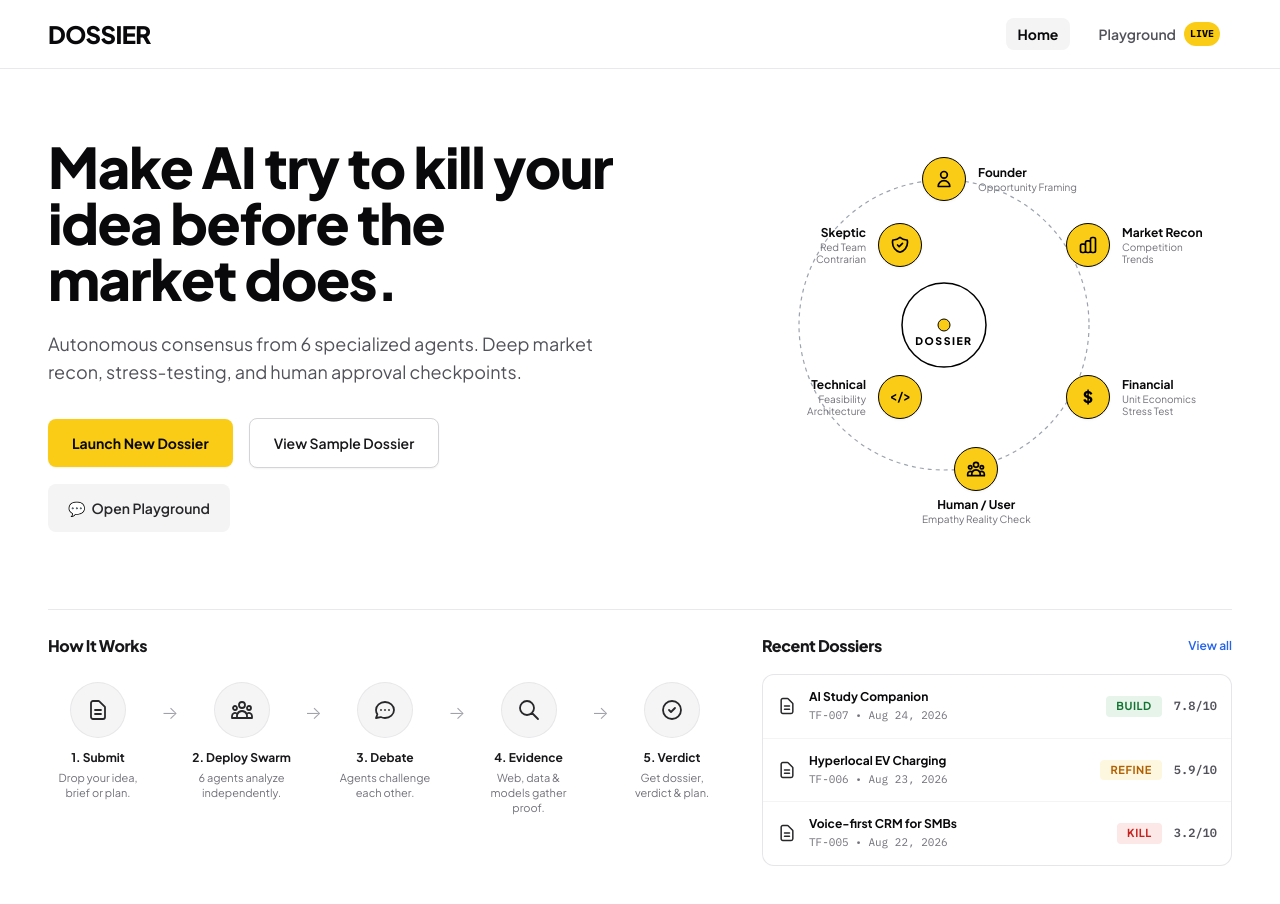
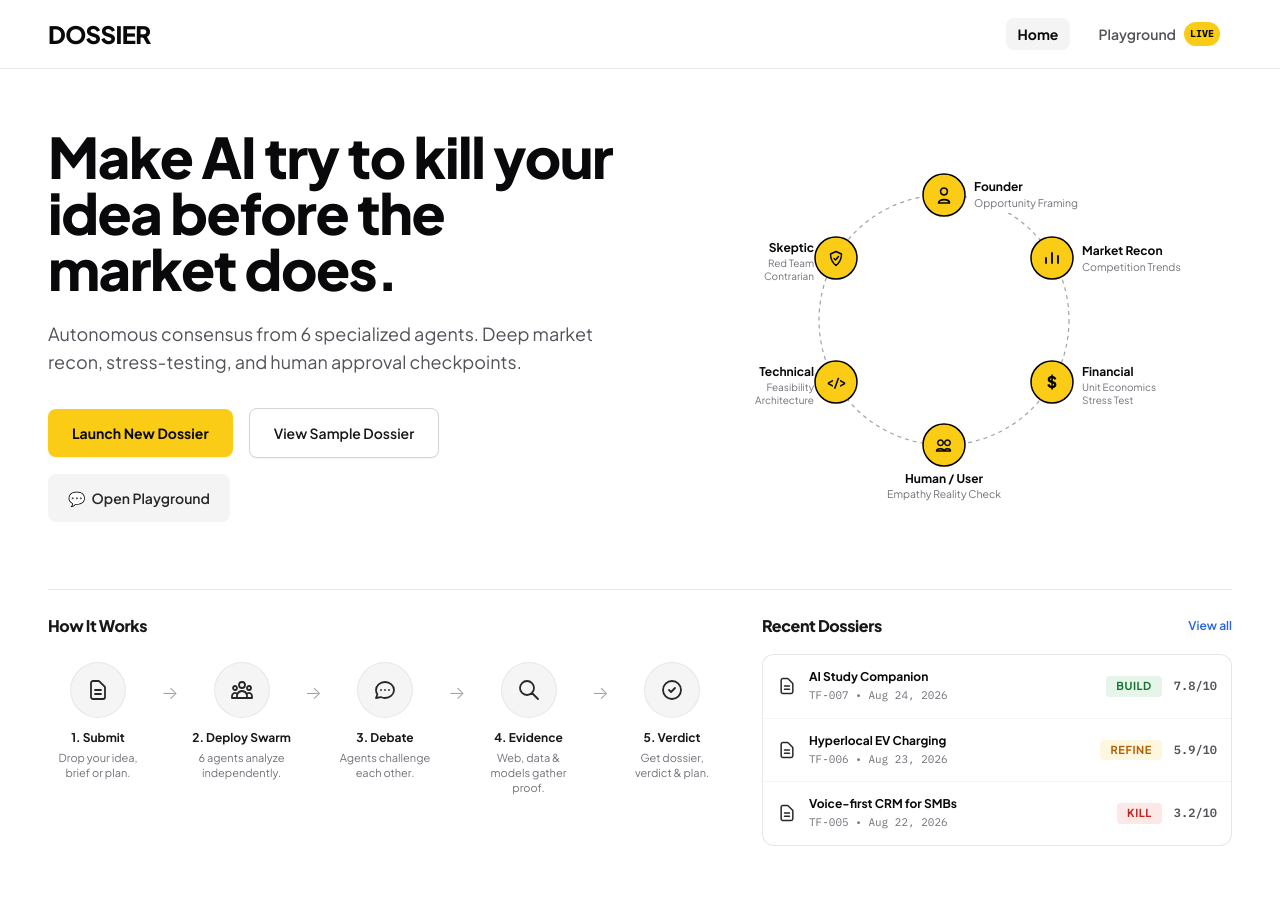
Before and after one commit to sanjeevafk/dossier, a website: page public/index.html in a window 1280 px wide. Drawn offline with nearby package versions, Linux system fonts and the light colour scheme.

Commit message:
fix(ui): remove center dossier node and eliminate dashed line overlap on agent labels

```diff
--- a/public/index.html
+++ b/public/index.html
@@ -157,105 +157,88 @@
 
         <!-- Right Column: Swarm Orbit Diagram -->
         <div class="lg:col-span-6 flex items-center justify-center">
-          <div class="orbit-container">
+          <div class="w-full max-w-[520px] h-[400px] flex items-center justify-center select-none">
+            <svg class="w-full h-full" viewBox="0 0 520 400" fill="none" xmlns="http://www.w3.org/2000/svg">
 
-            <!-- Orbit SVG Dashed Ring & Sleek Center Hub (No Dog-Ear Paper) -->
-            <svg class="absolute inset-0 w-full h-full pointer-events-none" viewBox="0 0 520 420" fill="none" xmlns="http://www.w3.org/2000/svg">
-              <!-- Dashed Circular Orbit line (radius 145px around center (260, 200)) -->
-              <ellipse cx="260" cy="200" rx="145" ry="145" stroke="#9ca3af" stroke-width="1.2" stroke-dasharray="4 4" fill="none" />
+              <!-- Dashed Circular Orbit (Clean, completely empty center) -->
+              <circle cx="260" cy="195" r="125" stroke="#9ca3af" stroke-width="1.2" stroke-dasharray="4 4" fill="none" />
 
-              <!-- Clean Center Hub Node (No paper / dog-ear symbol) -->
-              <g transform="translate(260, 200)">
-                <!-- Inner subtle pulse circle -->
-                <circle cx="0" cy="0" r="42" fill="#ffffff" stroke="#000000" stroke-width="1.5" />
-                <circle cx="0" cy="0" r="6" fill="#facc15" stroke="#000000" stroke-width="1" />
-                <text x="0" y="20" font-family="'Plus Jakarta Sans', sans-serif" font-weight="900" font-size="10.5" fill="#000000" text-anchor="middle" letter-spacing="1.5">DOSSIER</text>
+              <!-- ================= 1. FOUNDER (Top Center) ================= -->
+              <g transform="translate(260, 70)">
+                <!-- Text Label Background to avoid dashed line collision -->
+                <rect x="26" y="-20" width="145" height="38" fill="#ffffff" rx="4" />
+                <text x="30" y="-4" font-family="'Plus Jakarta Sans', sans-serif" font-weight="700" font-size="12" fill="#09090b">Founder</text>
+                <text x="30" y="12" font-family="'Plus Jakarta Sans', sans-serif" font-weight="400" font-size="10.5" fill="#71717a">Opportunity Framing</text>
+                <!-- Node Circle -->
+                <circle cx="0" cy="0" r="21" fill="#facc15" stroke="#000000" stroke-width="1.5" />
+                <!-- Person Icon -->
+                <path d="M 0 -7 A 3.5 3.5 0 1 1 -0.01 -7 Z M -5.5 8 C -5.5 3.5 5.5 3.5 5.5 8 Z" fill="none" stroke="#000000" stroke-width="1.6" stroke-linecap="round" stroke-linejoin="round" />
               </g>
+
+              <!-- ================= 2. MARKET RECON (Top Right) ================= -->
+              <g transform="translate(368, 133)">
+                <!-- Text Label Background -->
+                <rect x="26" y="-18" width="130" height="36" fill="#ffffff" rx="4" />
+                <text x="30" y="-3" font-family="'Plus Jakarta Sans', sans-serif" font-weight="700" font-size="12" fill="#09090b">Market Recon</text>
+                <text x="30" y="13" font-family="'Plus Jakarta Sans', sans-serif" font-weight="400" font-size="10.5" fill="#71717a">Competition Trends</text>
+                <!-- Node Circle -->
+                <circle cx="0" cy="0" r="21" fill="#facc15" stroke="#000000" stroke-width="1.5" />
+                <!-- Bar Chart Icon -->
+                <path d="M -6 5 L -6 0 M 0 5 L 0 -5 M 6 5 L 6 -2" stroke="#000000" stroke-width="1.8" stroke-linecap="round" />
+              </g>
+
+              <!-- ================= 3. FINANCIAL (Bottom Right) ================= -->
+              <g transform="translate(368, 257)">
+                <!-- Text Label Background -->
+                <rect x="26" y="-22" width="130" height="46" fill="#ffffff" rx="4" />
+                <text x="30" y="-6" font-family="'Plus Jakarta Sans', sans-serif" font-weight="700" font-size="12" fill="#09090b">Financial</text>
+                <text x="30" y="9" font-family="'Plus Jakarta Sans', sans-serif" font-weight="400" font-size="10" fill="#71717a">Unit Economics</text>
+                <text x="30" y="22" font-family="'Plus Jakarta Sans', sans-serif" font-weight="400" font-size="10" fill="#71717a">Stress Test</text>
+                <!-- Node Circle -->
+                <circle cx="0" cy="0" r="21" fill="#facc15" stroke="#000000" stroke-width="1.5" />
+                <!-- Dollar Icon -->
+                <text x="0" y="5.5" font-family="'Plus Jakarta Sans', sans-serif" font-weight="800" font-size="16" fill="#000000" text-anchor="middle">$</text>
+              </g>
+
+              <!-- ================= 4. HUMAN / USER (Bottom Center) ================= -->
+              <g transform="translate(260, 320)">
+                <!-- Text Label Background -->
+                <rect x="-85" y="24" width="170" height="36" fill="#ffffff" rx="4" />
+                <text x="0" y="38" font-family="'Plus Jakarta Sans', sans-serif" font-weight="700" font-size="12" fill="#09090b" text-anchor="middle">Human / User</text>
+                <text x="0" y="53" font-family="'Plus Jakarta Sans', sans-serif" font-weight="400" font-size="10.5" fill="#71717a" text-anchor="middle">Empathy Reality Check</text>
+                <!-- Node Circle -->
+                <circle cx="0" cy="0" r="21" fill="#facc15" stroke="#000000" stroke-width="1.5" />
+                <!-- 2-People Icon -->
+                <path d="M -3.5 -5 A 2.8 2.8 0 1 1 -3.51 -5 Z M -7.5 6 C -7.5 3 0 3 0 6 Z M 3.5 -5 A 2.8 2.8 0 1 1 3.49 -5 Z M 0.5 6 C 0.5 3 6.5 3 6.5 6 Z" fill="none" stroke="#000000" stroke-width="1.4" stroke-linecap="round" stroke-linejoin="round" />
+              </g>
+
+              <!-- ================= 5. TECHNICAL (Bottom Left) ================= -->
+              <g transform="translate(152, 257)">
+                <!-- Text Label Background -->
+                <rect x="-145" y="-22" width="128" height="46" fill="#ffffff" rx="4" />
+                <text x="-22" y="-6" font-family="'Plus Jakarta Sans', sans-serif" font-weight="700" font-size="12" fill="#09090b" text-anchor="end">Technical</text>
+                <text x="-22" y="9" font-family="'Plus Jakarta Sans', sans-serif" font-weight="400" font-size="10" fill="#71717a" text-anchor="end">Feasibility</text>
+                <text x="-22" y="22" font-family="'Plus Jakarta Sans', sans-serif" font-weight="400" font-size="10" fill="#71717a" text-anchor="end">Architecture</text>
+                <!-- Node Circle -->
+                <circle cx="0" cy="0" r="21" fill="#facc15" stroke="#000000" stroke-width="1.5" />
+                <!-- Code brackets </> -->
+                <text x="0" y="4.5" font-family="'IBM Plex Mono', monospace" font-weight="800" font-size="12" fill="#000000" text-anchor="middle" letter-spacing="-1">&lt;/&gt;</text>
+              </g>
+
+              <!-- ================= 6. SKEPTIC (Top Left) ================= -->
+              <g transform="translate(152, 133)">
+                <!-- Text Label Background -->
+                <rect x="-140" y="-22" width="122" height="46" fill="#ffffff" rx="4" />
+                <text x="-22" y="-6" font-family="'Plus Jakarta Sans', sans-serif" font-weight="700" font-size="12" fill="#09090b" text-anchor="end">Skeptic</text>
+                <text x="-22" y="9" font-family="'Plus Jakarta Sans', sans-serif" font-weight="400" font-size="10" fill="#71717a" text-anchor="end">Red Team</text>
+                <text x="-22" y="22" font-family="'Plus Jakarta Sans', sans-serif" font-weight="400" font-size="10" fill="#71717a" text-anchor="end">Contrarian</text>
+                <!-- Node Circle -->
+                <circle cx="0" cy="0" r="21" fill="#facc15" stroke="#000000" stroke-width="1.5" />
+                <!-- Shield Icon -->
+                <path d="M 0 -6.5 L 5.5 -4 C 5.5 1.5 2.5 5.5 0 7.5 C -2.5 5.5 -5.5 1.5 -5.5 -4 Z M -2 0.5 L -0.5 2 L 2.5 -1.5" fill="none" stroke="#000000" stroke-width="1.4" stroke-linecap="round" stroke-linejoin="round" />
+              </g>
+
             </svg>
-
-            <!-- 1. Top Node: Founder (12 o'clock) -->
-            <div class="orbit-node" style="top: 32px; left: 238px;">
-              <div class="yellow-circle-node" title="Founder Agent">
-                <!-- Person Silhouette Icon -->
-                <svg class="w-5 h-5 text-black" fill="none" stroke="currentColor" stroke-width="2" viewBox="0 0 24 24">
-                  <path stroke-linecap="round" stroke-linejoin="round" d="M16 7a4 4 0 11-8 0 4 4 0 018 0zM12 14a7 7 0 00-7 7h14a7 7 0 00-7-7z"></path>
-                </svg>
-              </div>
-              <div class="ml-3 text-left">
-                <div class="font-bold text-xs text-zinc-950">Founder</div>
-                <div class="text-[10px] text-zinc-500 leading-tight">Opportunity Framing</div>
-              </div>
-            </div>
-
-            <!-- 2. Top-Right Node: Market Recon (~2 o'clock) -->
-            <div class="orbit-node" style="top: 98px; left: 382px;">
-              <div class="yellow-circle-node" title="Market Recon Agent">
-                <!-- Bar Chart Icon -->
-                <svg class="w-5 h-5 text-black" fill="none" stroke="currentColor" stroke-width="2" viewBox="0 0 24 24">
-                  <path stroke-linecap="round" stroke-linejoin="round" d="M9 19v-6a2 2 0 00-2-2H5a2 2 0 00-2 2v6a2 2 0 002 2h2a2 2 0 002-2zm0 0V9a2 2 0 012-2h2a2 2 0 012 2v10m-6 0a2 2 0 002 2h2a2 2 0 002-2m0 0V5a2 2 0 012-2h2a2 2 0 012 2v14a2 2 0 01-2 2h-2a2 2 0 01-2-2z"></path>
-                </svg>
-              </div>
-              <div class="ml-3 text-left">
-                <div class="font-bold text-xs text-zinc-950">Market Recon</div>
-                <div class="text-[10px] text-zinc-500 leading-tight">Competition Trends</div>
-              </div>
-            </div>
-
-            <!-- 3. Bottom-Right Node: Financial (~4 o'clock) -->
-            <div class="orbit-node" style="top: 250px; left: 382px;">
-              <div class="yellow-circle-node" title="Financial Agent">
-                <!-- Dollar Sign Icon -->
-                <span class="font-extrabold text-base text-black font-sans">$</span>
-              </div>
-              <div class="ml-3 text-left">
-                <div class="font-bold text-xs text-zinc-950">Financial</div>
-                <div class="text-[10px] text-zinc-500 leading-tight">Unit Economics</div>
-                <div class="text-[10px] text-zinc-500 leading-tight">Stress Test</div>
-              </div>
-            </div>
-
-            <!-- 4. Bottom Node: Human / User (6 o'clock) -->
-            <div class="orbit-node flex-col" style="top: 322px; left: 238px;">
-              <div class="yellow-circle-node" title="Human / User Persona Agent">
-                <!-- 2 People / Group Icon -->
-                <svg class="w-5 h-5 text-black" fill="none" stroke="currentColor" stroke-width="2" viewBox="0 0 24 24">
-                  <path stroke-linecap="round" stroke-linejoin="round" d="M17 20h5v-2a3 3 0 00-5.356-1.857M17 20H7m10 0v-2c0-.656-.126-1.283-.356-1.857M7 20H2v-2a3 3 0 015.356-1.857M7 20v-2c0-.656.126-1.283.356-1.857m0 0a5.002 5.002 0 019.288 0M15 7a3 3 0 11-6 0 3 3 0 016 0zm6 3a2 2 0 11-4 0 2 2 0 014 0zM7 10a2 2 0 11-4 0 2 2 0 014 0z"></path>
-                </svg>
-              </div>
-              <div class="text-center mt-1.5">
-                <div class="font-bold text-xs text-zinc-950">Human / User</div>
-                <div class="text-[10px] text-zinc-500 leading-tight">Empathy Reality Check</div>
-              </div>
-            </div>
-
-            <!-- 5. Bottom-Left Node: Technical (~8 o'clock) -->
-            <div class="orbit-node flex-row-reverse" style="top: 250px; right: 282px;">
-              <div class="yellow-circle-node" title="Technical Architect Agent">
-                <!-- Code brackets </> -->
-                <span class="font-extrabold text-xs text-black font-mono tracking-tighter">&lt;/&gt;</span>
-              </div>
-              <div class="mr-3 text-right">
-                <div class="font-bold text-xs text-zinc-950">Technical</div>
-                <div class="text-[10px] text-zinc-500 leading-tight">Feasibility</div>
-                <div class="text-[10px] text-zinc-500 leading-tight">Architecture</div>
-              </div>
-            </div>
-
-            <!-- 6. Top-Left Node: Skeptic (~10 o'clock) -->
-            <div class="orbit-node flex-row-reverse" style="top: 98px; right: 282px;">
-              <div class="yellow-circle-node" title="Skeptic / Red Team Agent">
-                <!-- Shield with Checkmark Icon -->
-                <svg class="w-5 h-5 text-black" fill="none" stroke="currentColor" stroke-width="2" viewBox="0 0 24 24">
-                  <path stroke-linecap="round" stroke-linejoin="round" d="M9 12l2 2 4-4m5.618-4.016A11.955 11.955 0 0112 2.944a11.955 11.955 0 01-8.618 3.04A12.02 12.02 0 003 9c0 5.591 3.824 10.29 9 11.622 5.176-1.332 9-6.03 9-11.622 0-1.042-.133-2.052-.382-3.016z"></path>
-                </svg>
-              </div>
-              <div class="mr-3 text-right">
-                <div class="font-bold text-xs text-zinc-950">Skeptic</div>
-                <div class="text-[10px] text-zinc-500 leading-tight">Red Team</div>
-                <div class="text-[10px] text-zinc-500 leading-tight">Contrarian</div>
-              </div>
-            </div>
-
           </div>
         </div>
 
```
